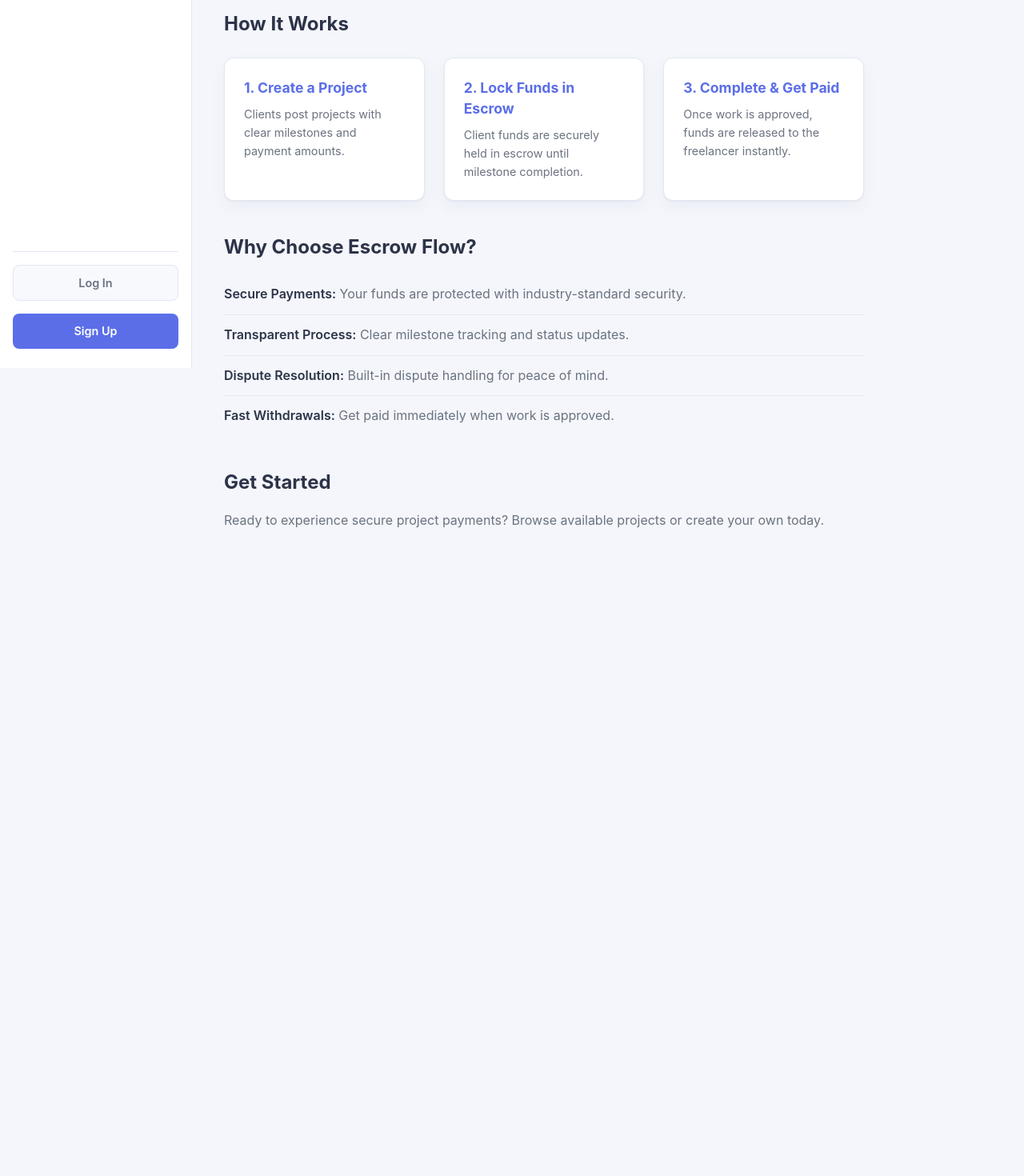
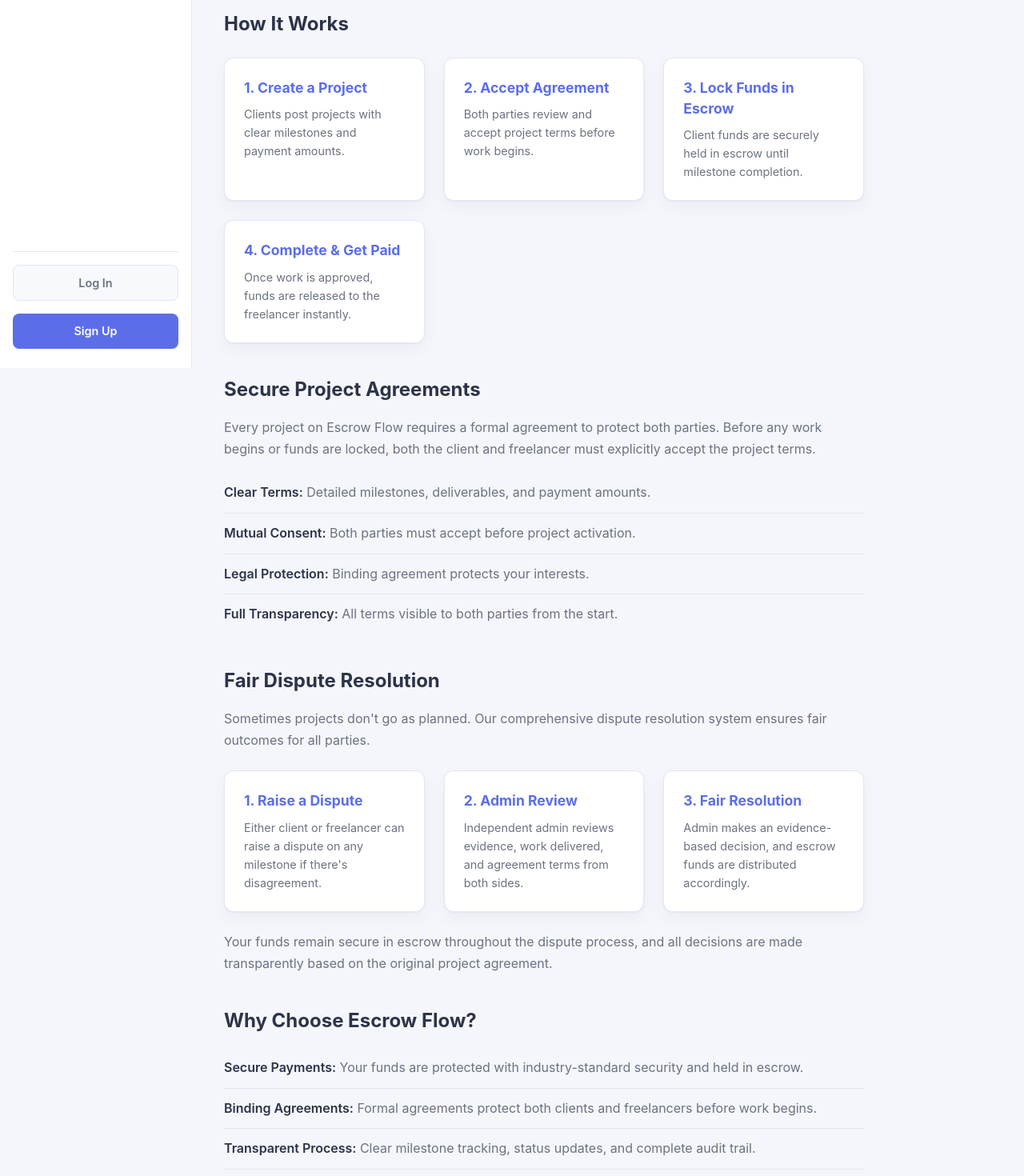
Before and after one commit to akashyadav232108/escrow-flow, a React (Vite) app in the folder frontend/: page /about in a window 1280 px wide. Shown: the part 340-1810 px from the top of the page at 80% size. Before the commit the page ends 1080 px from the top, so only its background shows below. Built offline with nearby package versions, Linux system fonts and the light colour scheme; no server answers.

Commit message:
Updated about us page info.

```diff
--- a/frontend/src/pages/AboutPage.tsx
+++ b/frontend/src/pages/AboutPage.tsx
@@ -20,30 +20,79 @@ export default function AboutPage() {
             <p>Clients post projects with clear milestones and payment amounts.</p>
           </div>
           <div className="about-step">
-            <h3>2. Lock Funds in Escrow</h3>
+            <h3>2. Accept Agreement</h3>
+            <p>Both parties review and accept project terms before work begins.</p>
+          </div>
+          <div className="about-step">
+            <h3>3. Lock Funds in Escrow</h3>
             <p>Client funds are securely held in escrow until milestone completion.</p>
           </div>
           <div className="about-step">
-            <h3>3. Complete & Get Paid</h3>
+            <h3>4. Complete & Get Paid</h3>
             <p>Once work is approved, funds are released to the freelancer instantly.</p>
           </div>
         </div>
       </section>
 
       <section className="about-section">
+        <h2>Secure Project Agreements</h2>
+        <p>
+          Every project on Escrow Flow requires a formal agreement to protect both parties.
+          Before any work begins or funds are locked, both the client and freelancer must
+          explicitly accept the project terms.
+        </p>
+        <ul className="about-features">
+          <li><strong>Clear Terms:</strong> Detailed milestones, deliverables, and payment amounts.</li>
+          <li><strong>Mutual Consent:</strong> Both parties must accept before project activation.</li>
+          <li><strong>Legal Protection:</strong> Binding agreement protects your interests.</li>
+          <li><strong>Full Transparency:</strong> All terms visible to both parties from the start.</li>
+        </ul>
+      </section>
+
+      <section className="about-section">
+        <h2>Fair Dispute Resolution</h2>
+        <p>
+          Sometimes projects don't go as planned. Our comprehensive dispute resolution system
+          ensures fair outcomes for all parties.
+        </p>
+        <div className="about-steps">
+          <div className="about-step">
+            <h3>1. Raise a Dispute</h3>
+            <p>Either client or freelancer can raise a dispute on any milestone if there's disagreement.</p>
+          </div>
+          <div className="about-step">
+            <h3>2. Admin Review</h3>
+            <p>Independent admin reviews evidence, work delivered, and agreement terms from both sides.</p>
+          </div>
+          <div className="about-step">
+            <h3>3. Fair Resolution</h3>
+            <p>Admin makes an evidence-based decision, and escrow funds are distributed accordingly.</p>
+          </div>
+        </div>
+        <p style={{ marginTop: '1.5rem', color: 'var(--color-text-muted)' }}>
+          Your funds remain secure in escrow throughout the dispute process, and all decisions
+          are made transparently based on the original project agreement.
+        </p>
+      </section>
+
+      <section className="about-section">
         <h2>Why Choose Escrow Flow?</h2>
         <ul className="about-features">
-          <li><strong>Secure Payments:</strong> Your funds are protected with industry-standard security.</li>
-          <li><strong>Transparent Process:</strong> Clear milestone tracking and status updates.</li>
-          <li><strong>Dispute Resolution:</strong> Built-in dispute handling for peace of mind.</li>
-          <li><strong>Fast Withdrawals:</strong> Get paid immediately when work is approved.</li>
+          <li><strong>Secure Payments:</strong> Your funds are protected with industry-standard security and held in escrow.</li>
+          <li><strong>Binding Agreements:</strong> Formal agreements protect both clients and freelancers before work begins.</li>
+          <li><strong>Transparent Process:</strong> Clear milestone tracking, status updates, and complete audit trail.</li>
+          <li><strong>Fair Dispute Resolution:</strong> Independent admin mediation ensures fair outcomes for all parties.</li>
+          <li><strong>Fast Withdrawals:</strong> Get paid immediately when work is approved—no delays.</li>
+          <li><strong>Complete Protection:</strong> Both parties are protected at every stage of the project lifecycle.</li>
         </ul>
       </section>
 
       <section className="about-section">
         <h2>Get Started</h2>
         <p>
-          Ready to experience secure project payments? Browse available projects or create your own today.
+          Ready to experience secure, protected project payments? Browse available projects
+          or create your own today. Every project includes formal agreements and dispute
+          protection for your peace of mind.
         </p>
       </section>
     </div>
```
